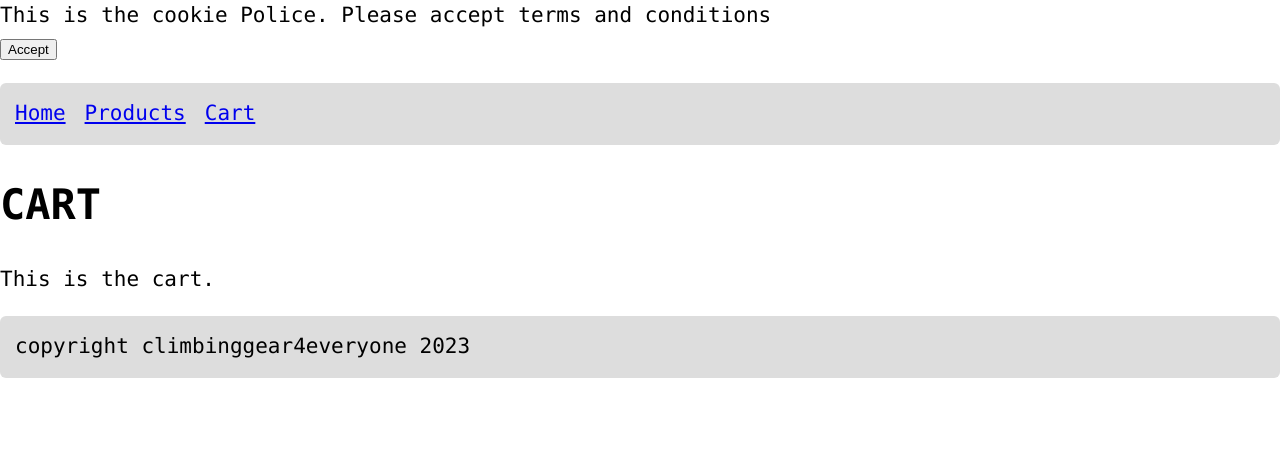
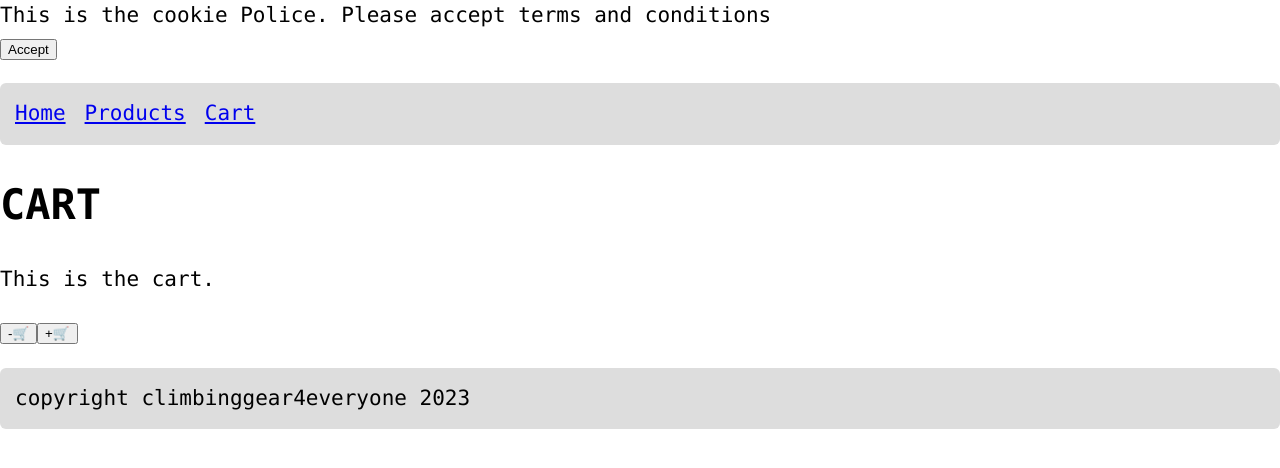
Before and after one commit to agilucia/next-js-ecommerce-store, a Next.js app: page /cart in a window 1280 px wide. Shown: the top 468 px of the page. Built offline with nearby package versions, Linux system fonts and the light colour scheme.

Commit message:
Editing the cart

```diff
--- a/app/cart/page.js
+++ b/app/cart/page.js
@@ -1,9 +1,18 @@
+// import Image from 'next/image';
+// import Link from 'next/link';
+import { products } from '../../database/products';
+import Product from '../products/[productName]/Product';
+
+// import ProductsPage from '../products/page.js';
+
 export default function CartPage() {
   return (
     <>
       <h1>CART</h1>
       <main>
         <p>This is the cart.</p>
+        <Product product={products} />
+        {/* <ProductsPage /> */}
       </main>
     </>
   );
--- a/app/products/[productName]/Product.js
+++ b/app/products/[productName]/Product.js
@@ -61,7 +61,7 @@ export default function Product(props) {
             // my product is not inside of the cookie
           } else {
             // Add the product to the array of products in cookies
-            productsInCookies.push({ id: props.product.id, carst: 1 });
+            productsInCookies.push({ id: props.product.id, carts: 1 });
           }
 
           // update the cookie after transformation
--- a/app/products/[productName]/page.js
+++ b/app/products/[productName]/page.js
@@ -29,6 +29,7 @@ export default function ProductPage({ params }) {
           width="200"
           height="200"
         />
+        {/* <p>🛒: {product.carts}</p> */}
         <Product product={singleProduct} />
       </main>
     </>
--- a/app/products/page.js
+++ b/app/products/page.js
@@ -41,6 +41,7 @@ export default function ProductsPage() {
                 href={`/products/${product.name
                   .toLowerCase()
                   .replace(' ', '-')}`}
+                data-test-id="product-<product id>"
               >
                 <h2>{product.name}</h2>
               </Link>
@@ -48,6 +49,7 @@ export default function ProductsPage() {
                 href={`/products/${product.name
                   .toLowerCase()
                   .replace(' ', '-')}`}
+                data-test-id="product-<product id>"
               >
                 <Image
                   src={`/images/${product.name}-${product.id}.jpg`}
@@ -55,8 +57,8 @@ export default function ProductsPage() {
                   width="200"
                   height="200"
                 />
-                {/* <p>carts: {product.carts}</p> */}
               </Link>
+              <p>🛒: {product.carts}</p>
             </div>
           );
         })}
```
